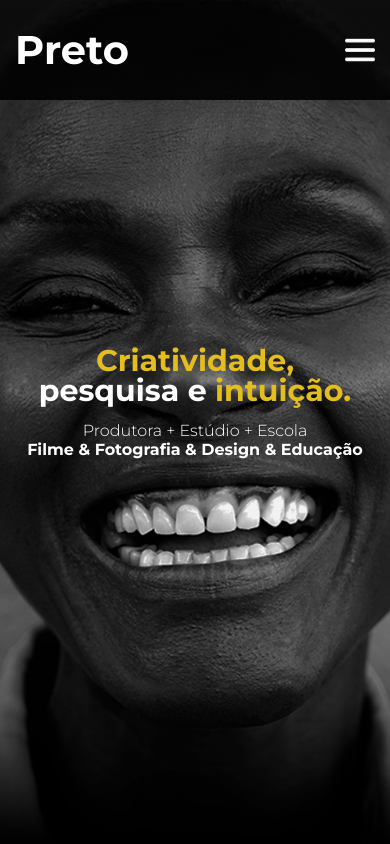
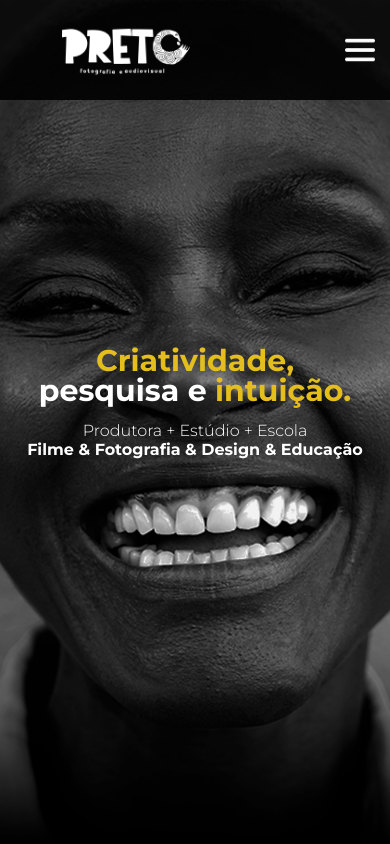
Before and after one commit to caamag/preto_website, a React (Vite) app: page / in a window 390 px wide. Shown: the top 844 px of the page. Built offline with nearby package versions, Linux system fonts and the light colour scheme.

Commit message:
Adicionando logo e ajustando responsividade

```diff
--- a/src/components/banner/style.ts
+++ b/src/components/banner/style.ts
@@ -1,17 +1,5 @@
 import styled from "styled-components";
 import colors from "../../theme/colors";
-import { keyframes } from "styled-components";
-
-const FadeInText = keyframes`
-  0% {
-    opacity: 0;
-    margin-left: 150px;
-  }
-  100% {
-    opacity: 1;
-    margin-left: 0px;
-  }
-`;
 
 export const BannerContainer = styled.div<{ bgImagePath?: string }>`
   width: 100%;
@@ -44,11 +32,6 @@ export const BannerContainer = styled.div<{ bgImagePath?: string }>`
     }
   }
 
-  h1,
-  p {
-    animation: ${FadeInText} 350ms;
-  }
-
   @media screen and (max-width: 800px) {
     h1 {
       font-size: 3rem;
--- a/src/components/footer/index.tsx
+++ b/src/components/footer/index.tsx
@@ -5,13 +5,14 @@ import { NavLink } from "react-router-dom";
 import instaIcon from "../../assets/instagram.png";
 import faceIcon from "../../assets/facebook.png";
 import whatsIcon from "../../assets/whatsapp.png";
+import logo from "../../assets/logo.png";
 
 const Footer = () => {
   return (
     <Css.Footer>
       <Css.FooterContent>
         <Css.LogoContent>
-          <h1>Logo</h1>
+          <img src={logo} alt="" />
         </Css.LogoContent>
         <Css.ContactContainer>
           <Css.ContactContent>
--- a/src/components/footer/style.ts
+++ b/src/components/footer/style.ts
@@ -37,6 +37,19 @@ export const LogoContent = styled.div`
   width: 30%;
   display: flex;
   justify-content: center;
+
+  img {
+    width: 100%;
+    height: auto;
+  }
+
+  @media screen and (max-width: 800px) {
+    width: 80%;
+
+    img {
+      margin-top: -100px;
+    }
+  }
 `;
 
 export const ContactContainer = styled.div`
--- a/src/components/header/index.tsx
+++ b/src/components/header/index.tsx
@@ -1,7 +1,10 @@
 import * as Css from "./style";
 import { NavLink, useLocation } from "react-router-dom";
 import { useEffect, useState } from "react";
+
+//images
 import sideMenu from "../../assets/side-menu.png";
+import logo from "../../assets/logo.png";
 
 const Header = () => {
   const [isOpen, setIsOpen] = useState<boolean>(false);
@@ -19,7 +22,7 @@ const Header = () => {
   return (
     <Css.Header>
       <Css.HeaderContent>
-        <h1>Preto</h1>
+        <Css.Logo src={logo} alt="Logo" />
 
         <Css.Navigation>
           <NavLink to={"/"}>Home</NavLink>
--- a/src/components/header/style.ts
+++ b/src/components/header/style.ts
@@ -30,11 +30,6 @@ export const HeaderContent = styled.div`
   align-items: center;
   justify-content: space-evenly;
 
-  h1 {
-    color: white;
-    font-size: 4rem;
-  }
-
   img {
     width: 30px;
     height: 30px;
@@ -54,6 +49,13 @@ export const HeaderContent = styled.div`
       margin-right: 15px;
     }
   }
+`;
+
+export const Logo = styled.img`
+  width: 250px !important;
+  height: auto !important;
+  display: block !important;
+  filter: invert(0%) !important;
 `;
 
 export const Navigation = styled.nav`
```
Also changed, not shown: src/assets/logo.png (added).
